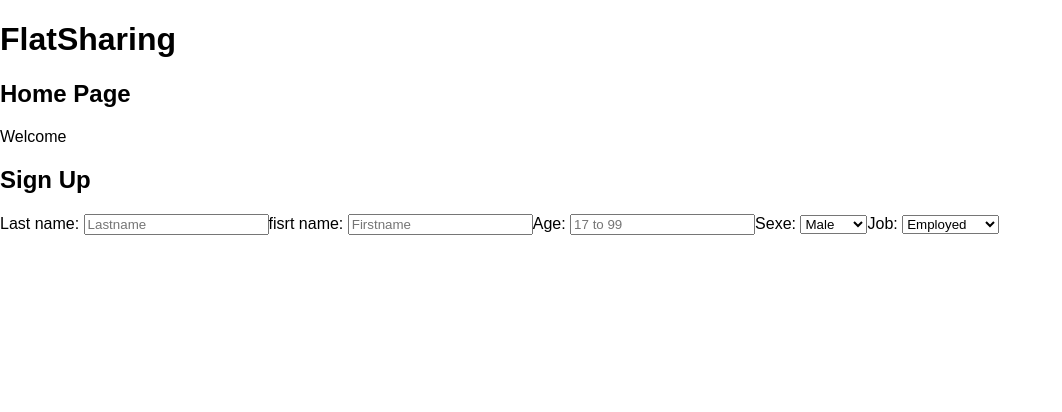
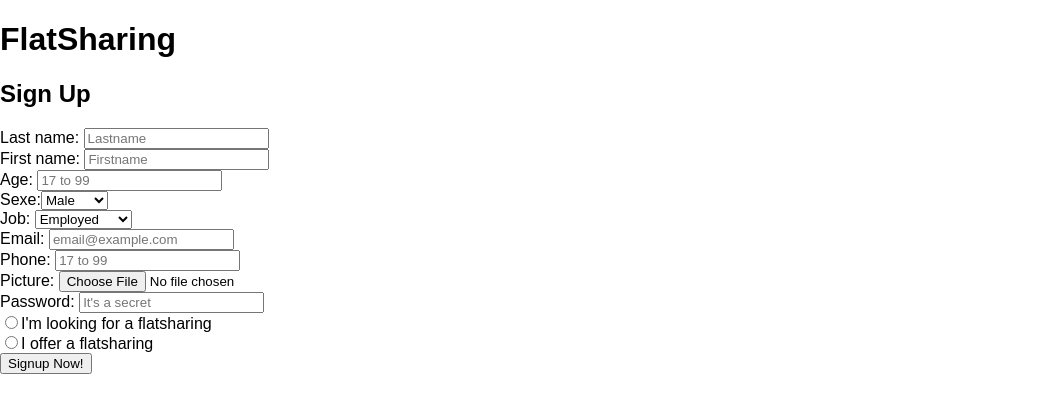
Before and after one commit to Yvens16/coloc-app-client-, a React (Create React App) app: page /signup in a window 1280 px wide. Shown: the top 412 px of the page, without its empty margins (0-1062 px from the left). Built offline with nearby package versions, Linux system fonts and the light colour scheme.

Commit message:
signup user normal

```diff
--- a/src/App.js
+++ b/src/App.js
@@ -3,19 +3,32 @@ import api from "./api";
 import React, { Component } from "react";
 import "./App.css";
 import Home from "./components/Home";
+import SignUp from "./components/SignUp";
 
 class App extends Component {
   constructor(props) {
     super(props);
   }
+
+  updateUser(userDoc) {
+    this.setState({ currentUser: userDoc });
+  }
+
   render() {
     return (
       <main>
         <header>
           <h1>FlatSharing</h1>
         </header>
-
-        <Home />
+        <Switch>
+          <Route exact path="/" component={Home} />
+          <Route
+            path="/signup"
+            render={() => (
+              <SignUp onSignUp={userDoc => this.updateUser(userDoc)} />
+            )}
+          />
+        </Switch>
       </main>
     );
   }
--- a/src/api.js
+++ b/src/api.js
@@ -1,10 +1,9 @@
 import axios from "axios";
 
+const api = axios.create({
+  baseURL: "http://localhost:4000/api",
 
-const api= axios.create({
-  baseURL: "https://localhost:4000/api",
-
-  withCredentials: true,
-})
+  withCredentials: true
+});
 
 export default api;
--- a/src/components/Home.js
+++ b/src/components/Home.js
@@ -1,5 +1,5 @@
 import React from "react";
-import SignUp from "./SignUp";
+import { Link } from "react-router-dom";
 
 // import { Link } from "react-router-dom";
 
@@ -8,7 +8,7 @@ function Home(props) {
     <section>
       <h2>Home Page</h2>
       <p>Welcome</p>
-      <SignUp />
+      <Link to="/signup">Sign Up now</Link>
     </section>
   );
 }
--- a/src/components/SignUp.js
+++ b/src/components/SignUp.js
@@ -1,5 +1,4 @@
 import React, { Component } from "react";
-
 import api from "../api.js";
 
 class SignUp extends Component {
@@ -7,11 +6,11 @@ class SignUp extends Component {
     super(props);
 
     this.state = {
-      fisrtName: "",
+      firstName: "",
       lastName: "",
       age: "",
-      sexe: "",
-      job: "",
+      sexe: "Male",
+      job: "Employed",
       presentation: "",
       avatar: "",
       budget: "",
@@ -21,34 +20,98 @@ class SignUp extends Component {
       role: ""
     };
   }
+
+  updateInput(event) {
+    const { value, name } = event.target;
+    this.setState({ [name]: value });
+  }
+
+  handleSubmit(event) {
+    event.preventDefault();
+    api
+      .post("/signup", this.state)
+      .then(response => {
+        console.log("SIGNUP ", response.data);
+        const { onSignUp } = this.props;
+        onSignUp(response.data.userDoc);
+      })
+      .catch(err => {
+        console.log(err);
+        alert("Sorry! There was a problem.");
+      });
+  }
+
   render() {
+    const {
+      firstName,
+      lastName,
+      age,
+      sexe,
+      job,
+      presentation,
+      avatar,
+      email,
+      phone,
+      originalPassword,
+      role
+    } = this.state;
+
     return (
       <section>
         <h2>Sign Up</h2>
-        <form>
+        <form onSubmit={event => this.handleSubmit(event)}>
           <label>
-            Last name: <input type="text" placeholder="Lastname" />
+            Last name:{" "}
+            <input
+              type="text"
+              placeholder="Lastname"
+              name="lastName"
+              value={lastName}
+              onChange={event => this.updateInput(event)}
+            />
           </label>
-
+          <br />
           <label>
-            fisrt name: <input type="text" placeholder="Firstname" />
+            First name:{" "}
+            <input
+              type="text"
+              placeholder="Firstname"
+              name="firstName"
+              value={firstName}
+              onChange={event => this.updateInput(event)}
+            />
           </label>
-
+          <br />
           <label>
-            Age: <input type="number" placeholder="17 to 99" />
+            Age:{" "}
+            <input
+              type="number"
+              placeholder="17 to 99"
+              name="age"
+              value={age}
+              onChange={event => this.updateInput(event)}
+            />
           </label>
-
+          <br />
           <label>
-            Sexe:{" "}
-            <select>
-              <option>Male</option>
-              <option>Female</option>
+            Sexe:
+            <select
+              value={sexe}
+              onChange={event => this.updateInput(event)}
+              name="sexe"
+            >
+              <option value="Male">Male</option>
+              <option value="Female">Female</option>
             </select>
           </label>
-
+          <br />
           <label>
             Job:{" "}
-            <select>
+            <select
+              value={job}
+              onChange={event => this.updateInput(event)}
+              name="job"
+            >
               <option>Employed</option>
               <option>Unemployed</option>
               <option>Student</option>
@@ -56,6 +119,67 @@ class SignUp extends Component {
               <option>Other</option>
             </select>
           </label>
+          <br />
+          <label>
+            Email:{" "}
+            <input
+              type="email"
+              placeholder="email@example.com"
+              name="email"
+              value={email}
+              onChange={event => this.updateInput(event)}
+            />
+          </label>
+          <br />
+          <label>
+            Phone:{" "}
+            <input
+              type="text"
+              placeholder="17 to 99"
+              name="phone"
+              value={phone}
+              onChange={event => this.updateInput(event)}
+            />
+          </label>
+          <br />
+          <label>
+            Picture: <input type="file" />
+          </label>
+          <br />
+          <label>
+            Password:{" "}
+            <input
+              type="password"
+              placeholder="It's a secret"
+              name="originalPassword"
+              value={originalPassword}
+              onChange={event => this.updateInput(event)}
+            />
+          </label>
+          <br />
+          <label>
+            <input
+              type="radio"
+              value="normal"
+              name="role"
+              checked={role === "normal"}
+              onChange={event => this.updateInput(event)}
+            />
+            I'm looking for a flatsharing
+          </label>
+          <br />
+          <label>
+            <input
+              type="radio"
+              value="owner"
+              name="role"
+              checked={role === "owner"}
+              onChange={event => this.updateInput(event)}
+            />
+            I offer a flatsharing
+          </label>
+          <br />
+          <button>Signup Now!</button>
         </form>
       </section>
     );
```
Also changed, not shown: 1 other file (tests, documents, lock files or other folders).
